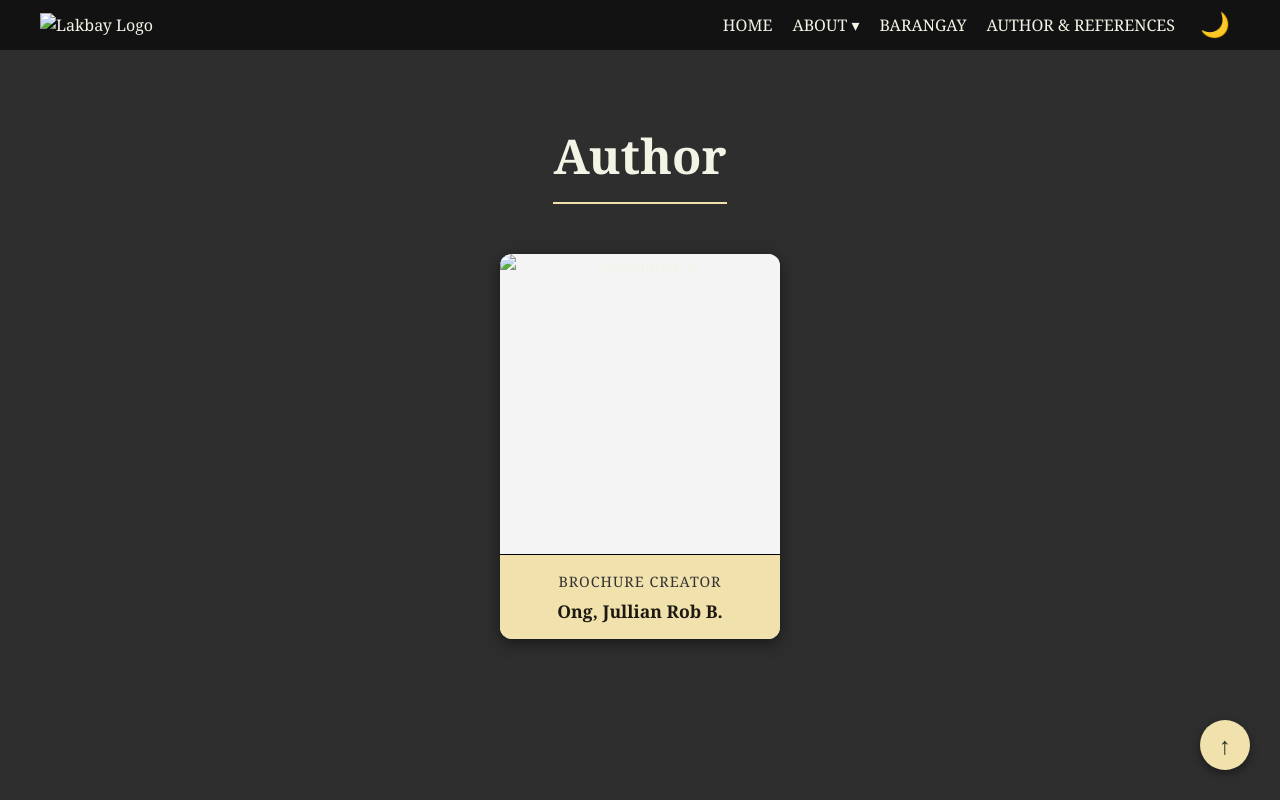
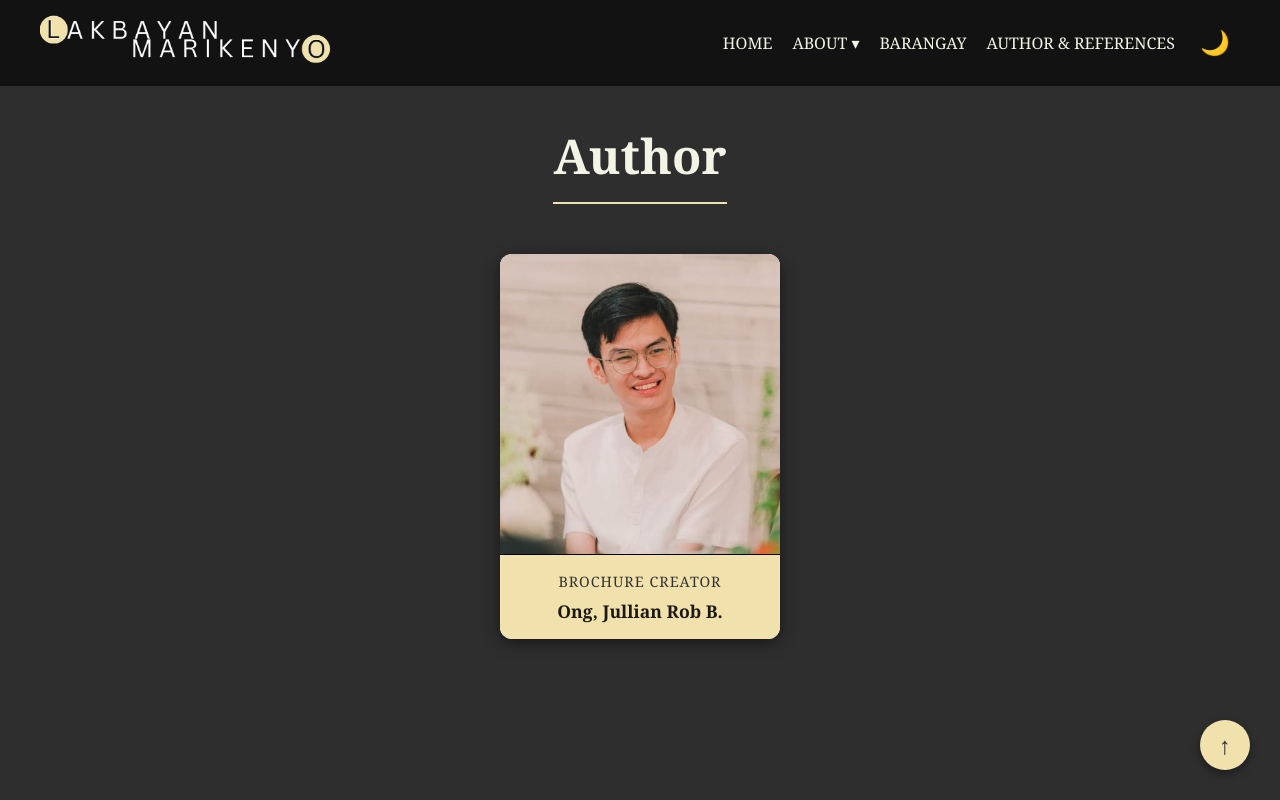
Before and after one commit to RobKesoCheese/LakbayAtAkbayMarikenyo, a plain HTML site: page developers.html in a window 1280 px wide. Shown: the top 800 px of the page. Drawn offline with Linux system fonts and the light colour scheme; the site is published under a folder, as on GitHub Pages, so addresses that start at the root find nothing.

Commit message:
Update developers.html

```diff
--- a/developers.html
+++ b/developers.html
@@ -5,14 +5,14 @@
   <meta name="viewport" content="width=device-width, initial-scale=1.0" />
   <title>Development Team - Lakbay Marikenyo</title>
   <link rel="stylesheet" href="styles.css" />
-  <link rel="icon" type="image/png" href="/logo/logo2.png">
+  <link rel="icon" type="image/png" href="logo/logo2.png">
 </head>
 <body>
 
   <header class="navbar" id="navbar">
     <div class="logo">
       <a href="index.html">
-        <img src="/logo/logo.png" alt="Lakbay Logo" class="logo-icon" />
+        <img src="logo/logo.png" alt="Lakbay Logo" class="logo-icon" />
       </a>
     </div>
 
@@ -47,7 +47,7 @@
 
       <div class="team-card">
         <div class="image-container">
-          <img src="/developer/jul.jpg" alt="Developer 2">
+          <img src="developer/jul.jpg" alt="Developer">
         </div>
         <div class="card-footer">
           <p class="role">Brochure Creator</p>
@@ -92,7 +92,7 @@
   </div>
 </footer>
 
-  <script src="/js/script.js"></script>
+  <script src="script.js"></script>
 </body>
 
 
```
